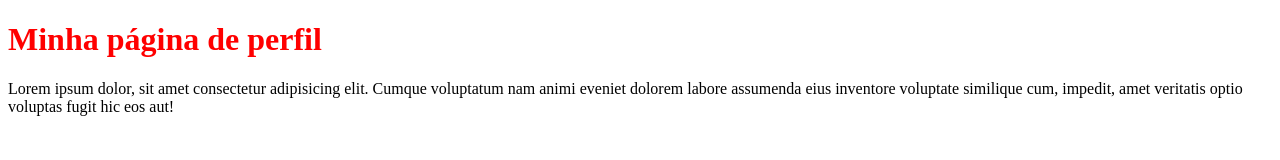
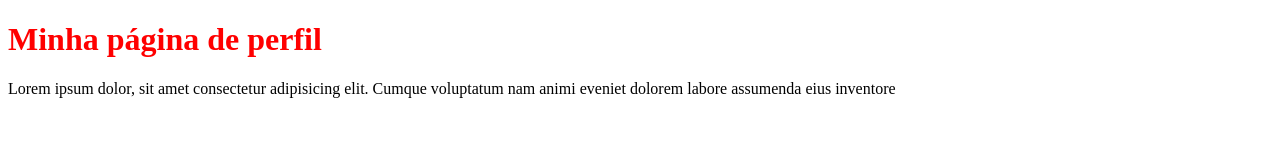
Before and after one commit to dargains/perfil-git, a plain HTML site: page index.html in a window 1280 px wide. Drawn offline with Linux system fonts and the light colour scheme.

Commit message:
alteração da descrição

```diff
--- a/index.html
+++ b/index.html
@@ -11,8 +11,6 @@
     <p>
       Lorem ipsum dolor, sit amet consectetur adipisicing elit. Cumque
       voluptatum nam animi eveniet dolorem labore assumenda eius inventore
-      voluptate similique cum, impedit, amet veritatis optio voluptas fugit hic
-      eos aut!
     </p>
   </body>
 </html>
```
